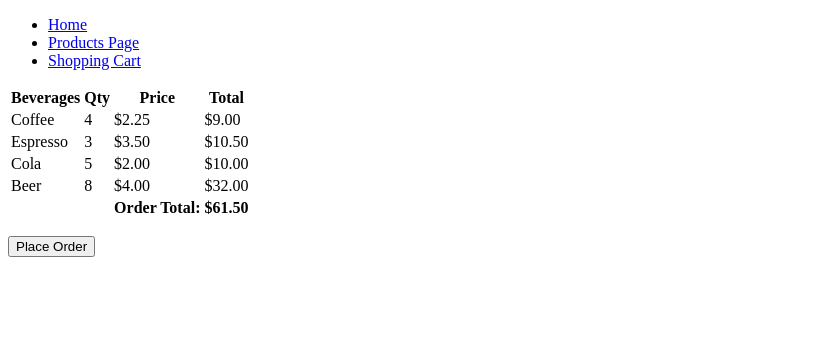
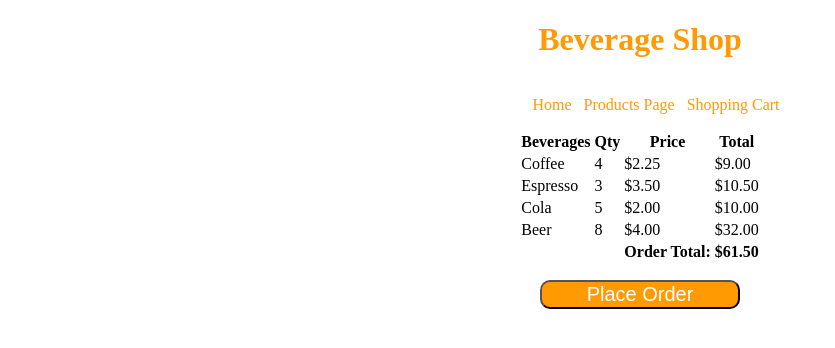
Before and after one commit to beekman/beverages, a plain HTML site: page shopping-cart/index.html in a window 1280 px wide. Shown: the whole page, without its empty margins (0-835 px from the left). Drawn offline with Linux system fonts and the light colour scheme.

Commit message:
improved styles for cart and nav

```diff
--- a/common/main.css
+++ b/common/main.css
@@ -2,15 +2,26 @@ article {
 	border: 2px solid skyblue;
 }
 
-h1 a, h2 a, h3 a  {
+h1 a,
+h2 a,
+h3 a {
 	text-decoration: none;
 	color: rgb(255, 154, 3);
 }
 
-h1, h2, h3 {
+h1,
+h2,
+h3 {
 	text-align: center;
 }
-nav ul{
+
+nav {
+	display: flex;
+	justify-content: center;
+	align-items: center;
+}
+
+nav ul {
 	list-style-type: none;
 }
 
@@ -19,12 +30,37 @@ nav ul li {
 	padding: 0 0.5rem 0 0;
 }
 
-nav ul li a:link, nav ul li a:visited {
+nav ul li a:link,
+nav ul li a:visited {
 	text-decoration: none;
 	color: rgb(255, 154, 3);
 }
 
-nav ul li a:hover, nav ul li a:active {
+nav ul li a:hover,
+nav ul li a:active {
 	color: rgb(3, 83, 255);
 	text-decoration: underline;
 }
+
+.cart {
+	justify-content: center;
+	align-items: center;
+	flex-direction: column;
+}
+
+.cart table {
+	margin: 0 auto;
+}
+
+button {
+	background-color: rgb(255, 154, 3);
+	color: white;
+	font-size: 20px;
+	margin: 10px auto;
+	width: 100%;
+	max-width: 200px;
+	border-radius: 10px;
+	display: flex;
+	justify-content: center;
+	align-items: center;
+}
--- a/products/products.css
+++ b/products/products.css
@@ -24,14 +24,7 @@ article>p, h3 {
 	margin: 10px 0;
 }
 
-button {
-	background-color: rgb(255, 154, 3);
-	color: white;
-	font-size: 20px;
-	margin: 10px 0;
-	width: 100%;
-	border-radius: 10px;
-}
+
 
 section {
 	display: block;
--- a/shopping-cart/index.html
+++ b/shopping-cart/index.html
@@ -5,8 +5,10 @@
 	<meta name="viewport" content="width=device-width, initial-scale=1.0">
 	<meta http-equiv="X-UA-Compatible" content="ie=edge">
 	<title>Shopping Cart</title>
+	<link rel="stylesheet" href="../common/main.css">
 </head>
 <body>
+	<h1><a href="/">Beverage Shop</a></h1>
 	<nav>
 		<ul>
 			<li>
@@ -20,7 +22,7 @@
 			</li>
 		</ul>
 	</nav>
-<main>
+	<main class="cart">
 		<table>
 			<thead>
 				<tr>
```
Lines whose indentation alone changed are shown as unchanged.
